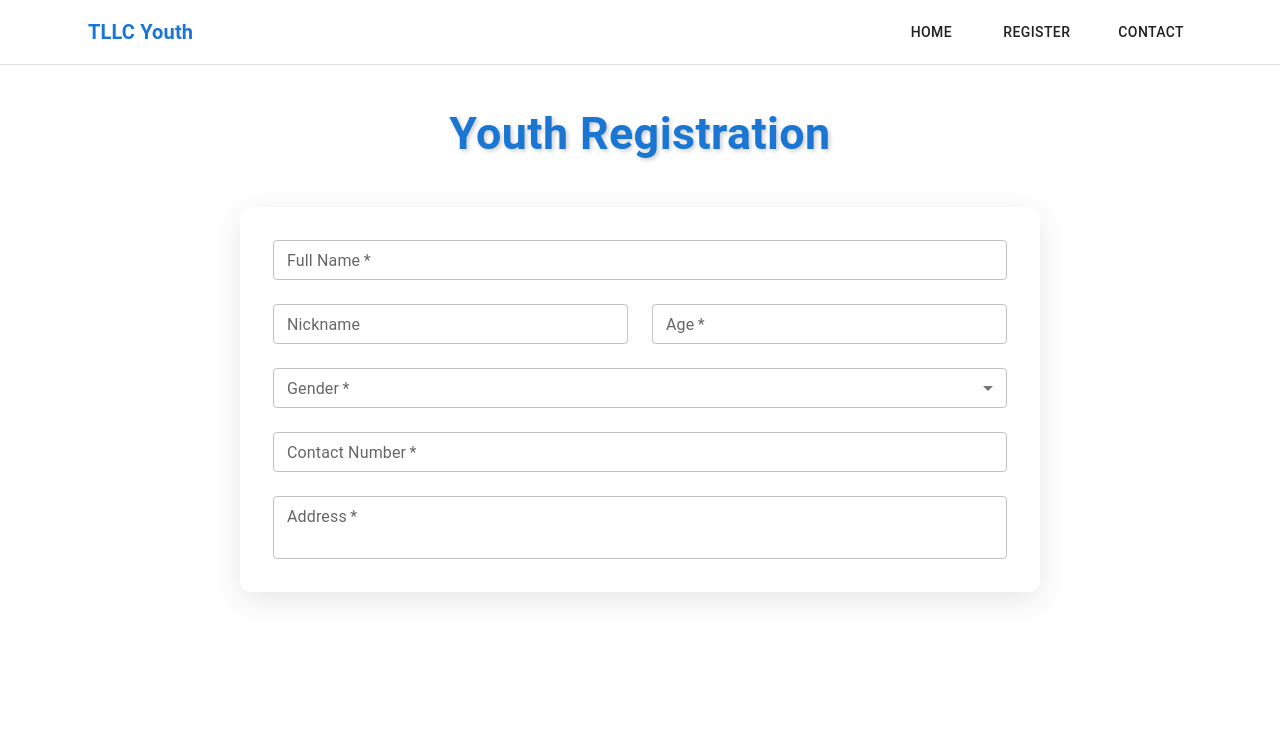
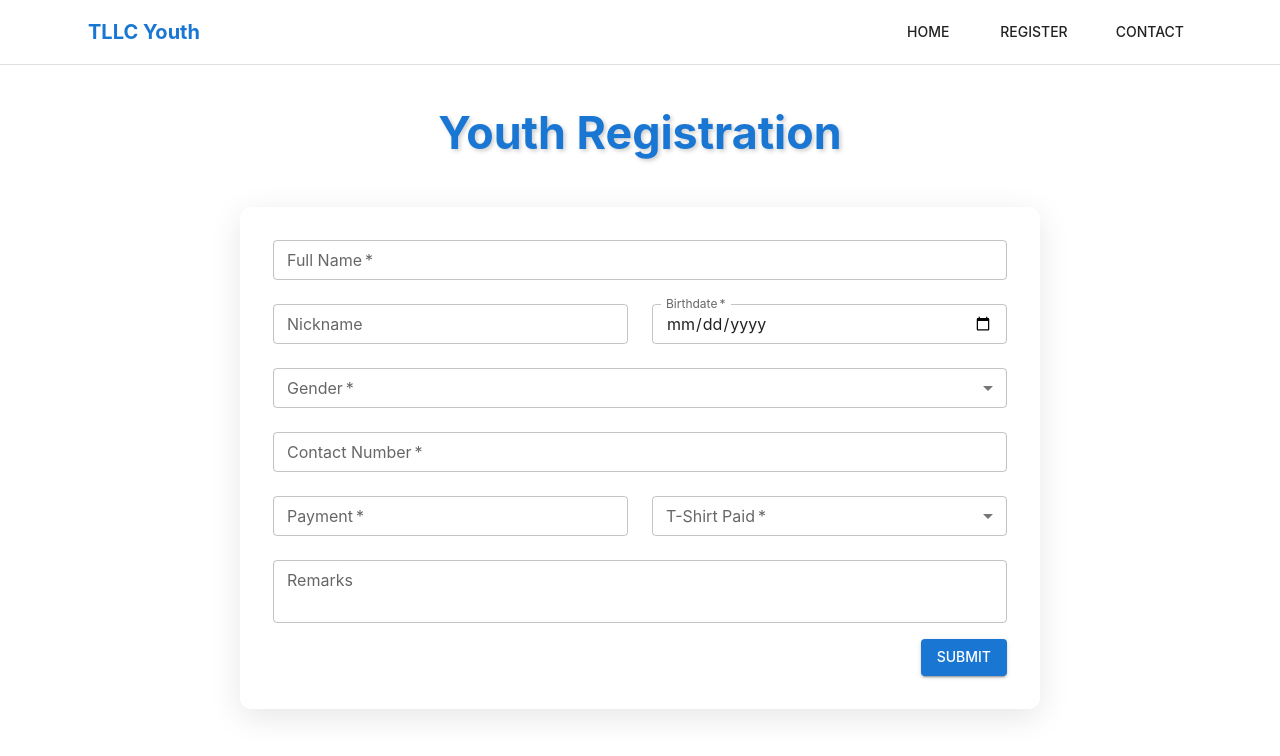
Before and after one commit to Teyzar/Youth-Registration, a Next.js app: page /register in a window 1280 px wide. Shown: the top 756 px of the page. Built offline with nearby package versions, Linux system fonts and the light colour scheme.

Commit message:
registration to supabase

```diff
--- a/app/api/register/route.ts
+++ b/app/api/register/route.ts
@@ -1,9 +1,62 @@
 import supabase from "@/lib/supabase";
-import { NextResponse } from "next/server";
-import { NextRequest } from "next/server"
+import RegistrationFormData from "@/types/register.types";
 
-export async function POST(req: NextRequest) {
-    const { name, email, phone, message } = await req.json();
-    const { data, error } = await supabase.from('youth').insert({ name, email, phone, message });
-    return NextResponse.json({ data, error });
+
+const fixPayment = 1500;
+
+function calculateExtra(payment: number) : number {
+
+    let extra = 0;
+    if (payment > fixPayment) {
+        extra = Math.abs(payment - fixPayment);
+    }
+    return extra
 }
+
+function isFullyPaid(payment: number) : boolean {
+    return payment >= fixPayment ? true : false;
+}
+
+export async function POST(req: Request) {
+    const {
+        name,
+        nickname,
+        birthdate,
+        gender,
+        contact_number,
+        payment,
+        sponsor_amount,
+        tshirt_paid,
+        remarks,
+    } = await req.json();
+
+    const extra = calculateExtra(payment);
+    const fullyPaid = isFullyPaid(payment);
+
+    const reqBody: RegistrationFormData = {
+        name,
+        nickname,
+        birthdate,
+        gender,
+        contact_number,
+        sponsor_amount,
+        tshirt_paid,
+        remarks
+    };
+
+    if (extra > 0) {
+        reqBody.extra = extra;
+    }
+
+    if (fullyPaid) {
+        reqBody.fp_amount = fixPayment;
+        reqBody.fp_date = new Date();
+    } else {
+        reqBody.dp_amount = payment;
+        reqBody.dp_date = new Date();
+    }
+
+    const data = await supabase.from('youth').insert(reqBody);
+
+    return Response.json(data);
+}
--- a/app/providers.tsx
+++ b/app/providers.tsx
@@ -1,28 +1,71 @@
 "use client";
 import { ThemeProvider, createTheme } from '@mui/material/styles';
 import CssBaseline from '@mui/material/CssBaseline';
-import { useEffect, useState } from 'react';
+import { useServerInsertedHTML } from 'next/navigation';
+import createCache from '@emotion/cache';
+import { CacheProvider } from '@emotion/react';
+import { useState } from 'react';
+
+const theme = createTheme({
+  palette: {
+    primary: {
+      main: '#1976d2',
+    },
+  },
+  typography: {
+    fontFamily: 'Inter, sans-serif',
+    fontWeightRegular: 400,
+    fontWeightMedium: 500,
+    fontWeightBold: 700,
+  },
+});
 
 export function Providers({ children }: { children: React.ReactNode }) {
-  const [mode, setMode] = useState<'light' | 'dark'>('light');
+  const [{ cache, flush }] = useState(() => {
+    const cache = createCache({ key: 'mui' });
+    cache.compat = true;
+    const prevInsert = cache.insert;
+    let inserted: string[] = [];
+    cache.insert = (...args) => {
+      const serialized = args[1];
+      if (cache.inserted[serialized.name] === undefined) {
+        inserted.push(serialized.name);
+      }
+      return prevInsert(...args);
+    };
+    const flush = () => {
+      const prevInserted = inserted;
+      inserted = [];
+      return prevInserted;
+    };
+    return { cache, flush };
+  });
 
-  useEffect(() => {
-    // Check user's preferred color scheme
-    if (window.matchMedia('(prefers-color-scheme: dark)').matches) {
-      setMode('light');
+  useServerInsertedHTML(() => {
+    const names = flush();
+    if (names.length === 0) {
+      return null;
     }
-  }, []);
-
-  const theme = createTheme({
-    palette: {
-      mode,
-    },
+    let styles = '';
+    for (const name of names) {
+      styles += cache.inserted[name];
+    }
+    return (
+      <style
+        data-emotion={`${cache.key} ${names.join(' ')}`}
+        dangerouslySetInnerHTML={{
+          __html: styles,
+        }}
+      />
+    );
   });
 
   return (
-    <ThemeProvider theme={theme}>
-      <CssBaseline />
-      {children}
-    </ThemeProvider>
+    <CacheProvider value={cache}>
+      <ThemeProvider theme={theme}>
+        <CssBaseline />
+        {children}
+      </ThemeProvider>
+    </CacheProvider>
   );
 }
--- a/app/register/page.tsx
+++ b/app/register/page.tsx
@@ -1,9 +1,79 @@
 'use client'
-import { Box, Typography, TextField, FormControl, InputLabel, Select, MenuItem, Grid2, Paper } from "@mui/material"
+import { Box, Typography, TextField, FormControl, InputLabel, Select, MenuItem, Grid2, Paper, Button, CircularProgress, Snackbar, Alert } from "@mui/material"
+import { useForm } from "react-hook-form";
+import { useState } from 'react';
+import RegistrationFormData from "@/types/register.types";
+
+async function handleRegister(formData: RegistrationFormData) {
+    const response = await fetch('/api/register', {
+        method: 'POST',
+        body: JSON.stringify(formData),
+    });
+
+    return await response.json();
+}
 
 const Register = () => {
+
+    const [isSubmitting, setIsSubmitting] = useState(false);
+    const [notification, setNotification] = useState({
+        open: false,
+        message: '',
+        severity: 'success' as 'success' | 'error'
+    });
+    const {register, handleSubmit, reset, setValue, watch} = useForm<RegistrationFormData>();
+
+    // Watch the values to use them in the Select components
+    const genderValue = watch('gender');
+    const tshirtValue = watch('tshirt_paid');
+
+    const handleFormSubmit = async (formData: RegistrationFormData) => {
+        setIsSubmitting(true);
+        try {
+            const response = await handleRegister(formData);
+            console.log(response)
+            if (response.status === 201) {
+                reset(); // Reset form state
+                setValue('gender', '');
+                setValue('tshirt_paid', null);
+                setNotification({
+                    open: true,
+                    message: 'Registration successful!',
+                    severity: 'success'
+                });
+            }
+        } catch (error) {
+            setNotification({
+                open: true,
+                message: 'Registration failed. Please try again.',
+                severity: 'error'
+            });
+            console.error(error);
+        } finally {
+            setIsSubmitting(false);
+        }
+    }
+
+    const handleCloseNotification = () => {
+        setNotification(prev => ({ ...prev, open: false }));
+    };
+
     return (
         <>
+            <Snackbar
+                open={notification.open}
+                autoHideDuration={6000}
+                onClose={handleCloseNotification}
+                anchorOrigin={{ vertical: 'top', horizontal: 'right' }}
+            >
+                <Alert
+                    onClose={handleCloseNotification}
+                    severity={notification.severity}
+                    variant="filled"
+                >
+                    {notification.message}
+                </Alert>
+            </Snackbar>
             <Box sx={{
                 display: 'flex',
                 flexDirection: 'column',
@@ -34,6 +104,7 @@ const Register = () => {
                     border: '1px solid rgba(255,255,255,0.2)',
                     background: 'rgba(255,255,255,0.9)',
                 }}>
+                    <Box component="form" onSubmit={handleSubmit(handleFormSubmit)}>
                         <Grid2 container spacing={3}>
                             <Grid2 size={{xs: 12}}>
                                 <TextField
@@ -42,6 +113,7 @@ const Register = () => {
                                     variant="outlined"
                                     required
                                     size="small"
+                                    {...register('name')}
                                     sx={{ backgroundColor: 'background.paper' }}
                                 />
                             </Grid2>
@@ -52,6 +124,7 @@ const Register = () => {
                                     label="Nickname"
                                     variant="outlined"
                                     size="small"
+                                    {...register('nickname')}
                                     sx={{ backgroundColor: 'background.paper' }}
                                 />
                             </Grid2>
@@ -59,14 +132,13 @@ const Register = () => {
                             <Grid2 size={{xs: 12, sm: 6}}>
                                 <TextField
                                     fullWidth
-                                label="Age"
-                                type="number"
+                                    label="Birthdate"
+                                    type="date"
                                     variant="outlined"
                                     required
                                     size="small"
-                                InputProps={{
-                                    inputProps: { min: 0 },
-                                }}
+                                    InputLabelProps={{ shrink: true }}
+                                    {...register('birthdate')}
                                     sx={{ backgroundColor: 'background.paper' }}
                                 />
                             </Grid2>
@@ -76,7 +148,8 @@ const Register = () => {
                                     <InputLabel>Gender</InputLabel>
                                     <Select
                                         label="Gender"
-                                    defaultValue=""
+                                        value={genderValue || ''}
+                                        {...register('gender')}
                                         sx={{ backgroundColor: 'background.paper' }}
                                     >
                                         <MenuItem value="male">Male</MenuItem>
@@ -93,23 +166,69 @@ const Register = () => {
                                     variant="outlined"
                                     required
                                     size="small"
+                                    {...register('contact_number')}
                                     sx={{ backgroundColor: 'background.paper' }}
                                 />
+                            </Grid2>
+
+                            <Grid2 size={{xs: 12, sm: 6}}>
+                                <TextField
+                                    fullWidth
+                                    label="Payment"
+                                    type="number"
+                                    variant="outlined"
+                                    required
+                                    size="small"
+                                    {...register('payment')}
+                                    sx={{ backgroundColor: 'background.paper' }}
+                                />
+                            </Grid2>
+
+                            <Grid2 size={{xs: 12, sm: 6}}>
+                                <FormControl fullWidth required size="small">
+                                    <InputLabel>T-Shirt Paid</InputLabel>
+                                    <Select
+                                        label="T-Shirt Paid"
+                                        value={tshirtValue || ''}
+                                        {...register('tshirt_paid')}
+                                        sx={{ backgroundColor: 'background.paper' }}
+                                    >
+                                        <MenuItem value="yes">Yes</MenuItem>
+                                        <MenuItem value="no">No</MenuItem>
+                                    </Select>
+                                </FormControl>
                             </Grid2>
 
                             <Grid2 size={{xs: 12}}>
                                 <TextField
                                     fullWidth
-                                label="Address"
+                                    label="Remarks"
                                     variant="outlined"
-                                required
                                     multiline
                                     rows={2}
                                     size="small"
+                                    {...register('remarks')}
                                     sx={{ backgroundColor: 'background.paper' }}
                                 />
                             </Grid2>
                         </Grid2>
+
+                        <Box sx={{ display: 'flex', justifyContent: 'end', mt: 2 }}>
+                            <Button
+                                type="submit"
+                                variant="contained"
+                                color="primary"
+                                disabled={isSubmitting}
+                            >
+                                {isSubmitting ? (
+                                    <>
+                                        <CircularProgress size={20} color="inherit" sx={{ mr: 1 }} />
+                                        Submitting...
+                                    </>
+                                ) : 'Submit'}
+                            </Button>
+                        </Box>
+                    </Box>
                 </Paper>
             </Box>
         </>
--- a/package.json
+++ b/package.json
@@ -15,7 +15,8 @@
     "@supabase/supabase-js": "^2.48.1",
     "next": "15.1.6",
     "react": "^19.0.0",
-    "react-dom": "^19.0.0"
+    "react-dom": "^19.0.0",
+    "react-hook-form": "^7.54.2"
   },
   "devDependencies": {
     "@eslint/eslintrc": "^3",
```
Also changed, not shown: types/register.types.ts (added, +16 -0 lines), 1 other file (tests, documents, lock files or other folders). Lines whose indentation alone changed are shown as unchanged.
